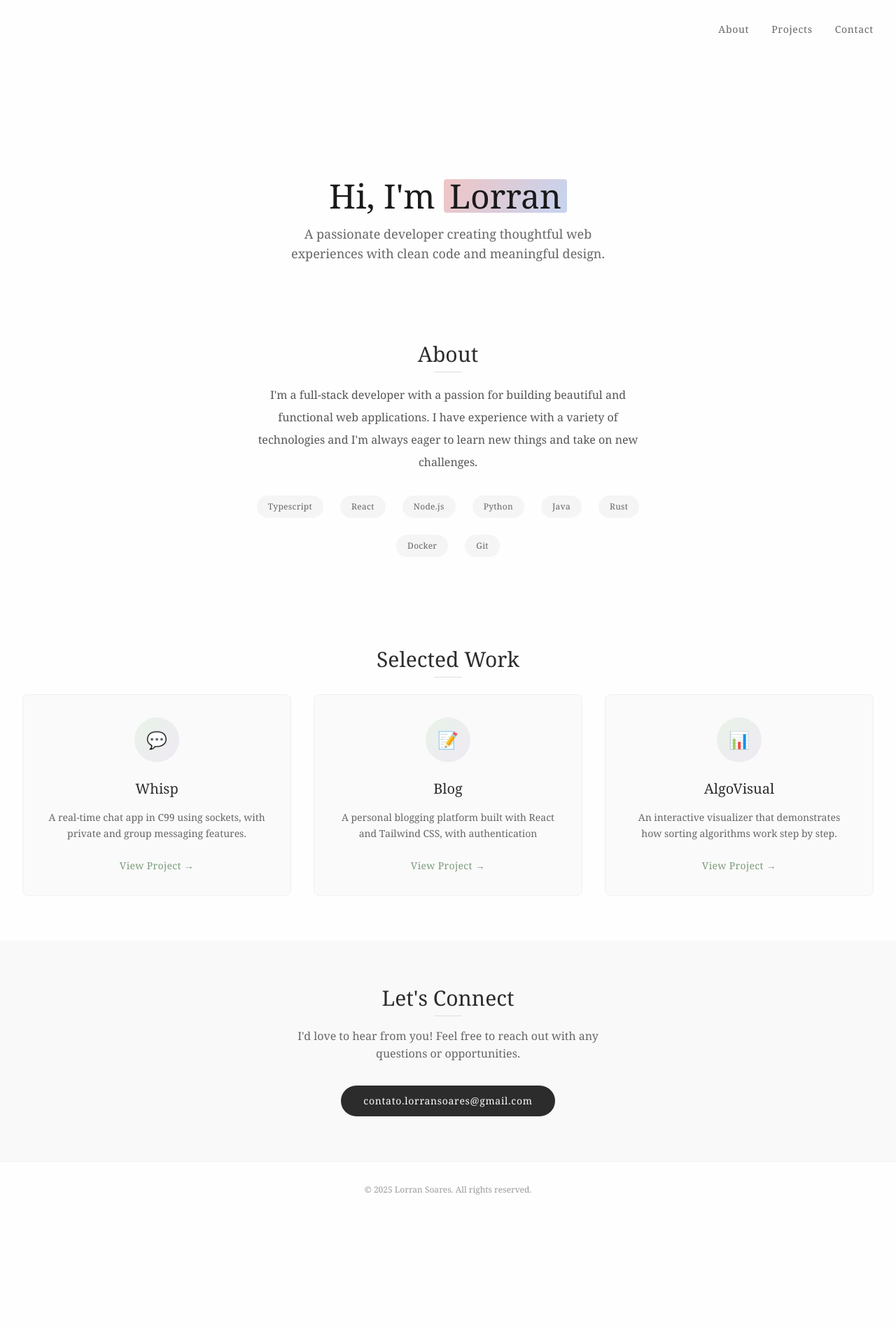
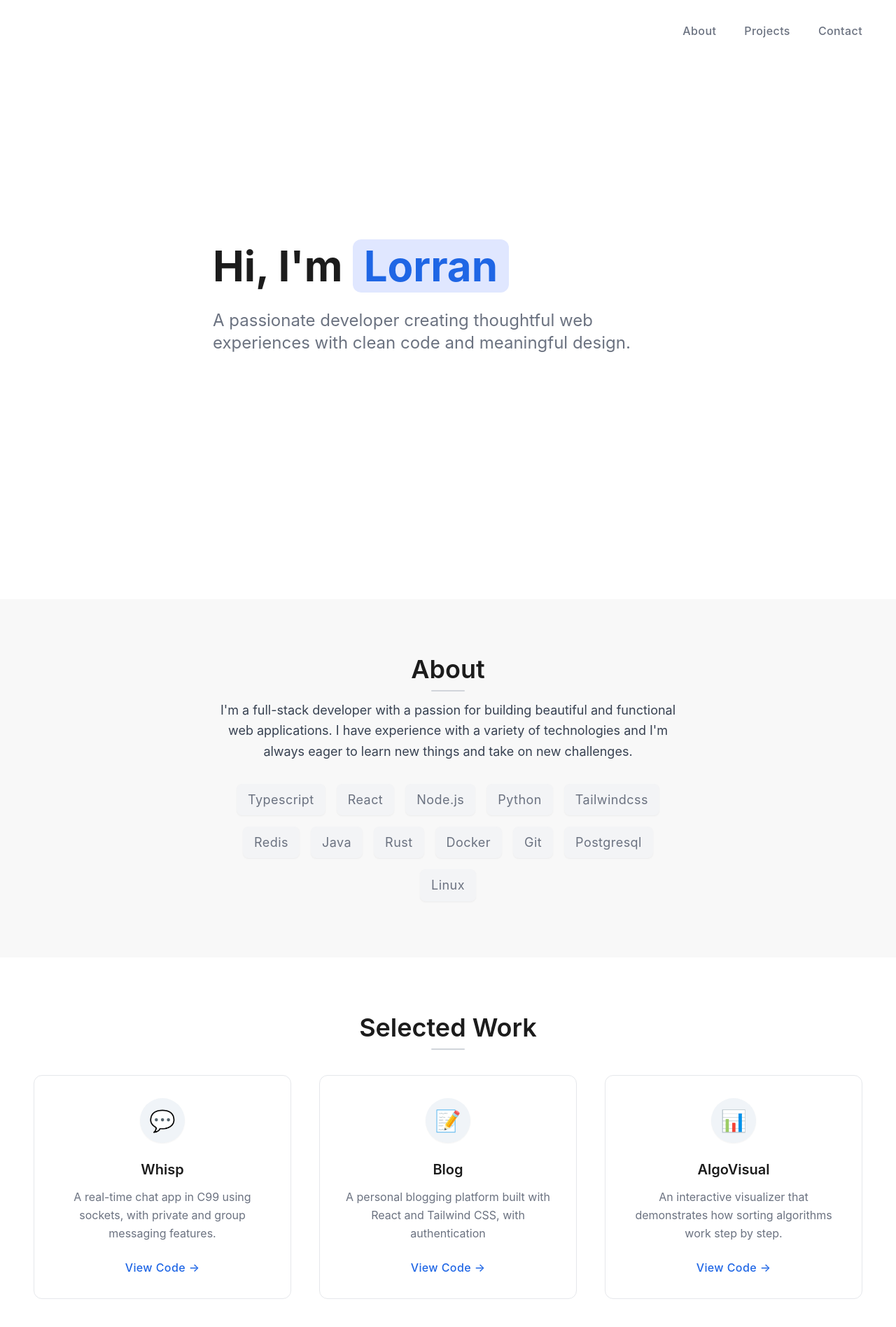
Before and after one commit to derivia/portfolio, a React (Vite) app in the folder client/: page / in a window 1280 px wide. Shown: the top 1896 px of the page at 70% size. Before the commit the page ends 1740 px from the top, so only its background shows below. Built offline with nearby package versions, Linux system fonts and the light colour scheme; the HTML template or start-up script is replaced by a standard one.

Commit message:
feat: new design - matching flashcards layouting

```diff
--- a/client/src/components/About.tsx
+++ b/client/src/components/About.tsx
@@ -6,7 +6,7 @@ interface SkillProps {
 
 const Skill = (props: SkillProps) => {
 	return (
-		<span className="bg-skill-tag-bg px-4 py-2 rounded-full text-xs text-text-secondary tracking-wide">
+		<span className="bg-skill-tag-bg px-4 py-2 rounded-lg text-md text-text-secondary tracking-wide shadow-sm">
 			{String(props.skill[0]).toUpperCase() + String(props.skill).slice(1)}
 		</span>
 	);
@@ -18,25 +18,30 @@ const About = () => {
 		"react",
 		"node.js",
 		"python",
+		"tailwindcss",
+		"redis",
 		"java",
 		"rust",
 		"docker",
 		"git",
+		"postgresql",
+		"linux",
 	];
 
 	return (
-		<section id="about" className="py-16">
-			<div className="container mx-auto px-4 md:px-8">
+		<section id="about" className="py-20 bg-background-secondary">
+			<div className="container mx-auto px-6 md:px-12">
 				<SectionTitle title="about" />
-				<div className="max-w-xl mx-auto text-center text-base text-about-text leading-loose">
-					<p>
+				<div className="max-w-2xl mx-auto text-center text-lg text-about-text leading-relaxed">
+					<p className="mb-6">
 						I'm a full-stack developer with a passion for building beautiful and
 						functional web applications. I have experience with a variety of
 						technologies and I'm always eager to learn new things and take on
 						new challenges.
 					</p>
-					<div className="flex justify-center gap-6 mt-8 flex-wrap">
-						{skills && skills.map((skill) => <Skill skill={skill} />)}
+					<div className="flex justify-center gap-4 mt-8 flex-wrap">
+						{skills &&
+							skills.map((skill) => <Skill key={skill} skill={skill} />)}
 					</div>
 				</div>
 			</div>
--- a/client/src/components/Contact.tsx
+++ b/client/src/components/Contact.tsx
@@ -1,18 +1,17 @@
+import SectionTitle from "./SectionTitle";
+
 const Contact = () => {
 	return (
-		<section id="contact" className="py-16 bg-contact-bg text-center">
-			<div className="container mx-auto px-4 md:px-8">
-				<h2 className="text-3xl font-normal mb-6 text-center relative">
-					Let's Connect
-					<span className="absolute bottom-[-0.5rem] left-1/2 -translate-x-1/2 w-10 h-px bg-section-title-underline"></span>
-				</h2>
-				<p className="max-w-md mx-auto mb-8 text-text-secondary">
+		<section id="contact" className="py-20 bg-background text-center">
+			<div className="container mx-auto px-6 md:px-12">
+				<SectionTitle title="Let's Connect" />
+				<p className="max-w-xl mx-auto mb-10 text-text-secondary text-lg">
 					I'd love to hear from you! Feel free to reach out with any questions
 					or opportunities.
 				</p>
 				<a
 					href="mailto:contato.lorransoares@gmail.com"
-					className="inline-block bg-contact-email-bg text-white px-8 py-3 rounded-full text-sm tracking-wider transition-colors duration-200 hover:bg-contact-email-hover-bg"
+					className="inline-block bg-accent text-white px-10 py-4 rounded-lg text-md font-semibold tracking-wider transition-colors duration-200 hover:bg-contact-email-hover-bg shadow-md"
 				>
 					contato.lorransoares@gmail.com
 				</a>
--- a/client/src/components/Footer.tsx
+++ b/client/src/components/Footer.tsx
@@ -1,7 +1,7 @@
 const Footer = () => {
 	return (
-		<footer className="py-8 text-center text-footer-text text-xs border-t border-border">
-			<div className="container mx-auto">
+		<footer className="py-8 text-center text-footer-text text-sm border-t border-border bg-background-secondary">
+			<div className="container mx-auto px-6 md:px-12">
 				<p>&copy; 2025 Lorran Soares. All rights reserved.</p>
 			</div>
 		</footer>
--- a/client/src/components/Header.tsx
+++ b/client/src/components/Header.tsx
@@ -1,22 +1,22 @@
 const Header = () => {
 	return (
-		<div className="container mx-auto px-4 md:px-8">
-			<nav className="relative md:absolute md:top-8 md:right-8 flex justify-center md:justify-end gap-8 mb-8 md:mb-0">
+		<div className="container mx-auto px-6 md:px-12 pt-8">
+			<nav className="relative flex justify-center md:justify-end gap-10 mb-8 md:mb-0">
 				<a
 					href="#about"
-					className="text-text-secondary hover:text-accent transition-colors duration-200 text-sm tracking-wider"
+					className="text-text-secondary hover:text-accent transition-colors duration-200 text-base font-medium tracking-wide"
 				>
 					About
 				</a>
 				<a
 					href="#projects"
-					className="text-text-secondary hover:text-accent transition-colors duration-200 text-sm tracking-wider"
+					className="text-text-secondary hover:text-accent transition-colors duration-200 text-base font-medium tracking-wide"
 				>
 					Projects
 				</a>
 				<a
 					href="#contact"
-					className="text-text-secondary hover:text-accent transition-colors duration-200 text-sm tracking-wider"
+					className="text-text-secondary hover:text-accent transition-colors duration-200 text-base font-medium tracking-wide"
 				>
 					Contact
 				</a>
--- a/client/src/components/Hero.tsx
+++ b/client/src/components/Hero.tsx
@@ -2,16 +2,16 @@ const Hero = () => {
 	return (
 		<section
 			id="hero"
-			className="w-full h-full text-center mt-64 flex flex-col items-center bg-background"
+			className="w-full min-h-screen flex flex-col justify-center items-center bg-background py-20"
 		>
-			<div className="mb-12">
-				<h1 className="text-4xl md:text-5xl font-normal mb-4 text-heading-primary">
+			<div className="mb-16">
+				<h1 className="text-5xl md:text-6xl font-bold mb-6 text-heading-primary leading-tight">
 					Hi, I'm{" "}
-					<span className="inline-block accent-gradient px-2 rounded font-medium">
+					<span className="inline-block bg-accent-light text-accent px-4 py-2 rounded-xl">
 						Lorran
 					</span>
 				</h1>
-				<p className="text-md md:text-lg text-text-secondary max-w-md mx-auto">
+				<p className="text-xl md:text-2xl text-text-secondary max-w-2xl mx-auto leading-relaxed">
 					A passionate developer creating thoughtful web experiences with clean
 					code and meaningful design.
 				</p>
--- a/client/src/components/Project.tsx
+++ b/client/src/components/Project.tsx
@@ -1,30 +1,41 @@
-interface ProjectProps {
+export interface ProjectProps {
 	link: string;
 	icon: string;
 	title: string;
 	description: string;
+	deployed?: string;
 }
 
 const Project = (props: ProjectProps) => {
 	return (
-		<div className="bg-project-card-bg border border-border rounded-lg p-8 transition-transform duration-200 ease-in-out hover:-translate-y-0.5 hover:shadow-lg">
-			<div className="w-16 h-16 project-icon-gradient rounded-full mx-auto mb-6 flex items-center justify-center text-2xl">
+		<div className="bg-project-card-bg border border-border rounded-xl p-8 transition-transform duration-200 ease-in-out hover:-translate-y-1 hover:shadow-lg">
+			<div className="w-16 h-16 project-icon-gradient rounded-full mx-auto mb-6 flex items-center justify-center text-3xl shadow-sm">
 				{props.icon}
 			</div>
-			<h3 className="text-xl font-medium mb-4 text-text-primary text-center">
+			<h3 className="text-xl font-semibold mb-3 text-text-primary text-center">
 				{props.title}
 			</h3>
-			<p className="text-sm text-text-secondary mb-6 leading-relaxed text-center">
+			<p className="text-base text-text-secondary mb-6 leading-relaxed text-center">
 				{props.description}
 			</p>
 			<a
 				href={props.link}
 				target="_blank"
 				rel="noopener noreferrer"
-				className="text-project-link text-sm font-medium tracking-wide hover:underline text-center block"
+				className="text-project-link text-base font-medium tracking-wide hover:underline text-center block"
 			>
-				View Project →
+				View Code →
 			</a>
+			{props.deployed && (
+				<a
+					href={props.deployed}
+					target="_blank"
+					rel="noopener noreferrer"
+					className="text-project-link text-base font-medium tracking-wide hover:underline text-center block"
+				>
+					View Online →
+				</a>
+			)}
 		</div>
 	);
 };
--- a/client/src/components/Projects.tsx
+++ b/client/src/components/Projects.tsx
@@ -24,13 +24,21 @@ const Projects = () => {
 			link: "https://github.com/derivia/algovisual",
 			icon: "📊",
 		},
+		{
+			title: "Flashcards",
+			description:
+				"A modern, responsive flashcards application for spaced repetition learning, built with React and TypeScript.",
+			link: "https://github.com/derivia/flashcards",
+			deployed: "https://flashcards.lorrran.com",
+			icon: "📚",
+		},
 	];
 
 	return (
-		<section id="projects" className="py-16">
-			<div className="container mx-auto px-4 md:px-8">
+		<section id="projects" className="py-20 bg-background">
+			<div className="container mx-auto px-6 md:px-12">
 				<SectionTitle title="Selected Work" />
-				<div className="grid grid-cols-1 md:grid-cols-2 lg:grid-cols-3 gap-8 mt-8">
+				<div className="grid grid-cols-1 md:grid-cols-2 lg:grid-cols-3 gap-10 mt-12">
 					{projects.map((project, index) => (
 						<Project
 							key={index}
@@ -38,6 +46,7 @@ const Projects = () => {
 							icon={project.icon}
 							title={project.title}
 							link={project.link}
+							deployed={project.deployed}
 						/>
 					))}
 				</div>
--- a/client/src/components/SectionTitle.tsx
+++ b/client/src/components/SectionTitle.tsx
@@ -5,7 +5,7 @@ interface SectionTitleProps {
 }
 const SectionTitle = (props: SectionTitleProps) => {
 	return (
-		<h2 className="text-3xl font-normal mb-6 text-center relative">
+		<h2 className="text-4xl font-semibold mb-6 text-center relative text-heading-primary">
 			{String(props.title[0]).toUpperCase() + String(props.title).slice(1)}
 			<Separator />
 		</h2>
--- a/client/src/components/Separator.tsx
+++ b/client/src/components/Separator.tsx
@@ -1,6 +1,6 @@
 const Separator = () => {
 	return (
-		<span className="absolute bottom-[-0.5rem] left-1/2 -translate-x-1/2 w-10 h-px bg-section-title-underline"></span>
+		<span className="absolute bottom-[-0.75rem] left-1/2 -translate-x-1/2 w-12 h-0.5 bg-section-title-underline rounded-full"></span>
 	);
 };
 
--- a/client/src/index.css
+++ b/client/src/index.css
@@ -7,12 +7,14 @@ html {
 }
 
 body {
-	font-family: "Georgia", serif;
-	line-height: 1.6;
-	color: #2c2c2c;
-	background: #fefefe;
+	font-family: "Inter", sans-serif;
+	line-height: 1.5;
+	color: #1c1c1c;
+	background: #ffffff;
 	font-synthesis: none;
 	text-rendering: optimizeLegibility;
+	-webkit-font-smoothing: antialiased;
+	-moz-osx-font-smoothing: grayscale;
 }
 
 * {
@@ -28,9 +30,9 @@ body {
 
 @layer utilities {
 	.accent-gradient {
-		background: linear-gradient(120deg, #f0c5c5, #c5d4f0);
+		background: #e0e7ff;
 	}
 	.project-icon-gradient {
-		background: linear-gradient(135deg, #e8f4e8, #f0e8f4);
+		background: #f0f4f8;
 	}
 }
--- a/client/tailwind.config.js
+++ b/client/tailwind.config.js
@@ -4,29 +4,33 @@ export default {
 	theme: {
 		extend: {
 			colors: {
-				background: "#fefefe",
-				"background-secondary": "#e0e2e0",
-				"text-primary": "#2c2c2c",
-				"text-secondary": "#666",
-				accent: "#a8c8a8",
-				"accent-gradient-start": "#f0c5c5",
-				"accent-gradient-end": "#c5d4f0",
-				border: "#f0f0f0",
-				"heading-primary": "#1a1a1a",
-				"section-title-underline": "#ddd",
-				"about-text": "#555",
-				"project-card-bg": "#fafafa",
-				"project-icon-gradient-start": "#e8f4e8",
-				"project-icon-gradient-end": "#f0e8f4",
-				"project-link": "#7a9a7a",
-				"contact-bg": "#f9f9f9",
-				"contact-email-bg": "#2c2c2c",
-				"contact-email-hover-bg": "#3a3a3a",
-				"footer-text": "#999",
-				"skill-tag-bg": "#f5f5f5",
+				background: "#ffffff",
+				"background-secondary": "#f8f8f8",
+				"text-primary": "#1c1c1c",
+				"text-secondary": "#6b7280",
+				accent: "#1f66e5",
+				"accent-light": "#e0e7ff",
+				border: "#e5e7eb",
+				"heading-primary": "#1c1c1c",
+				"section-title-underline": "#d1d5db",
+				"about-text": "#374151",
+				"project-card-bg": "#ffffff",
+				"project-icon-gradient-start": "#eef2ff",
+				"project-icon-gradient-end": "#e0e7ff",
+				"project-link": "#1f66e5",
+				"contact-bg": "#f8f8f8",
+				"contact-email-bg": "#1f66e5",
+				"contact-email-hover-bg": "#1338ca",
+				"footer-text": "#9ca3af",
+				"skill-tag-bg": "#f3f4f6",
 			},
 			fontFamily: {
-				sans: ["Georgia", "serif"],
+				sans: ["Inter", "sans-serif"],
+			},
+			borderRadius: {
+				lg: "0.5rem",
+				xl: "0.75rem",
+				"2xl": "1rem",
 			},
 		},
 	},
```
